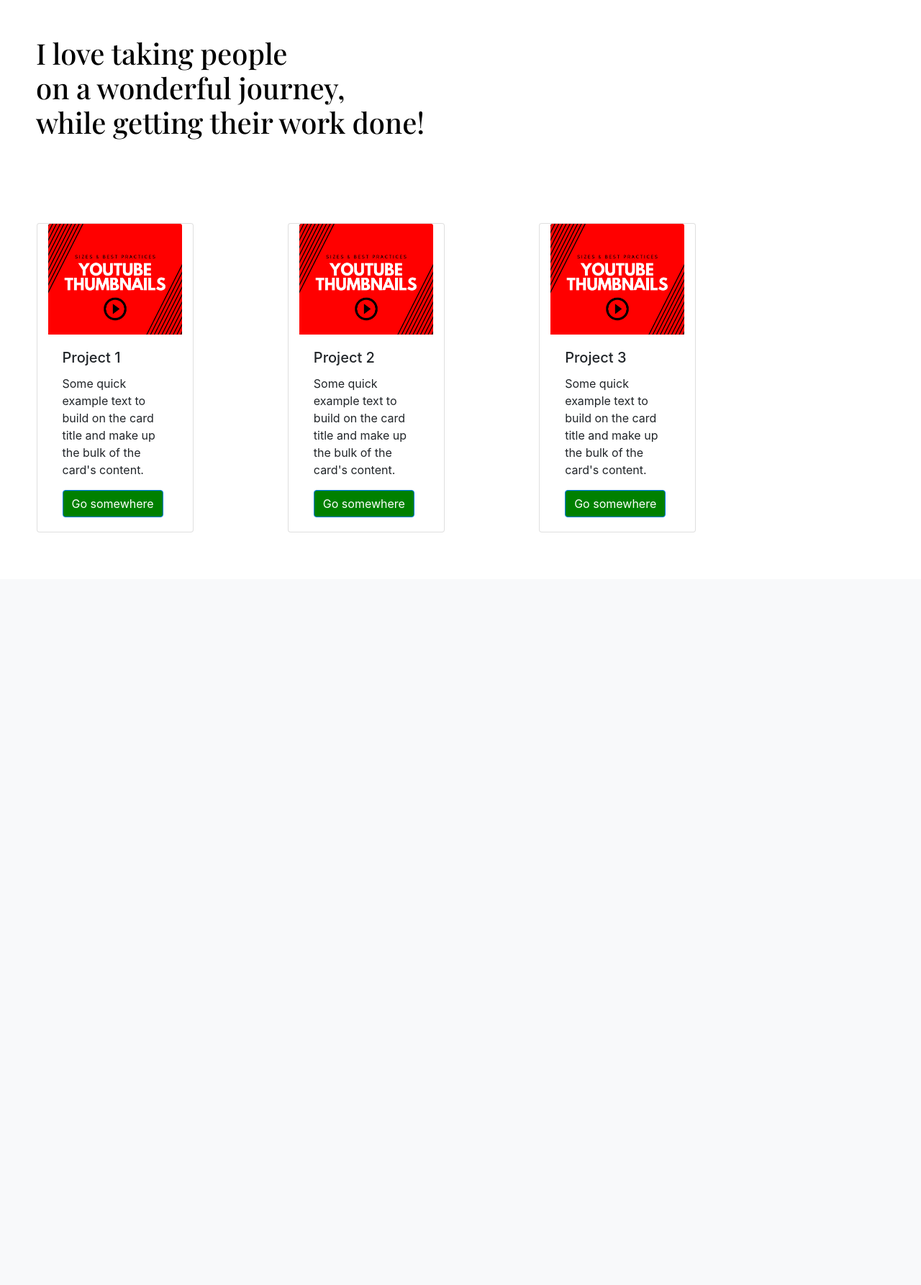
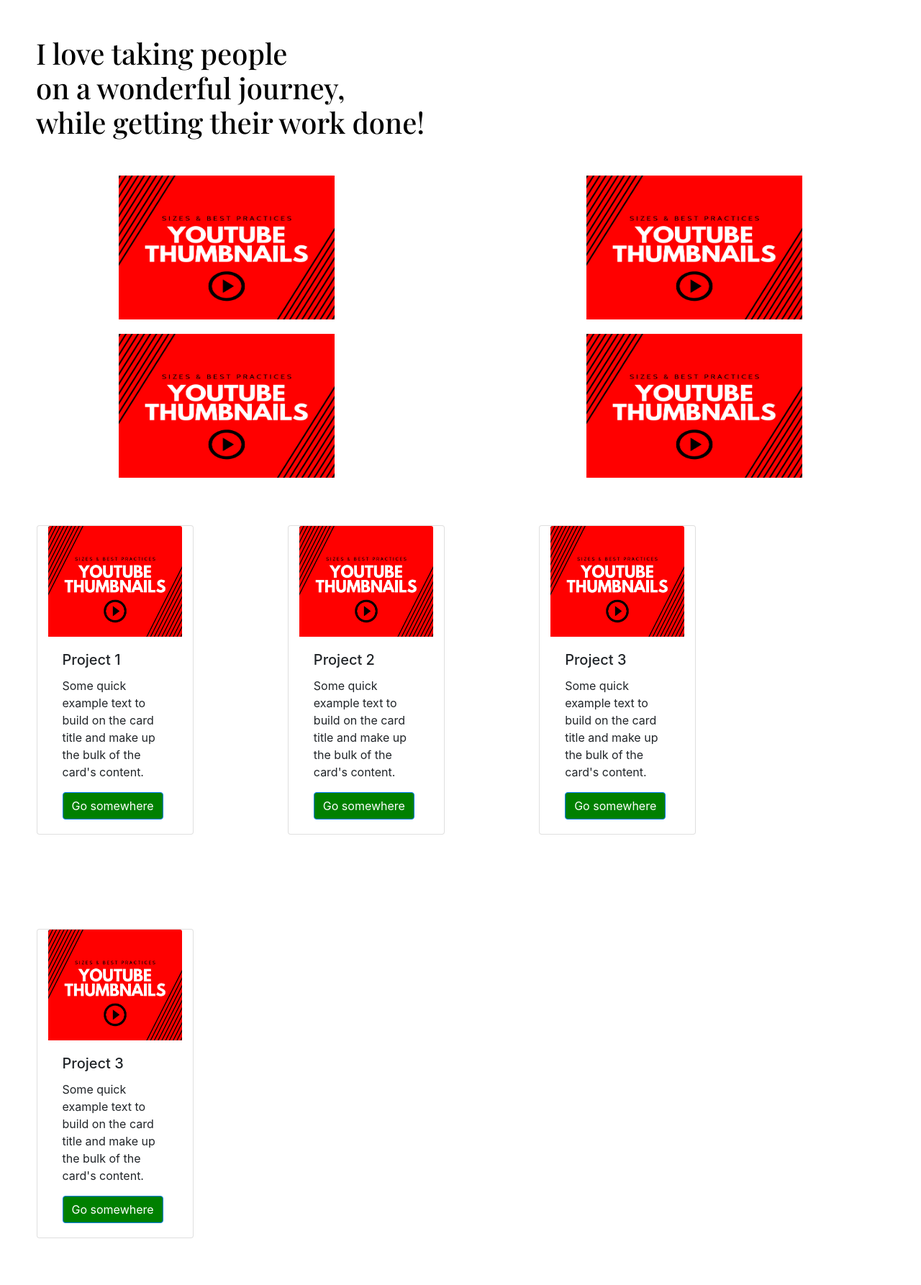
Before and after one commit to densaldanha/densaldanha.github.io, a PHP site: page /home.html in a window 1280 px wide. Shown: the part 80-1866 px from the top of the page at 72% size. Before the commit the page ends 820 px from the top, so only its background shows below. Run offline with PHP 8.4, Linux system fonts and the light colour scheme.

Commit message:
test run 1

```diff
--- a/home.css
+++ b/home.css
@@ -70,3 +70,58 @@ text-align: center;
     background-color: darkgreen;
 
 }
+
+.flip-card {
+    background-color: transparent;
+    width: 300px;
+    height: 200px;
+    perspective: 1000px; /* Remove this if you don't want the 3D effect */
+  }
+
+  /* This container is needed to position the front and back side */
+  .flip-card-inner {
+    position: relative;
+    width: 100%;
+    height: 100%;
+    text-align: center;
+    transition: transform 0.8s;
+    transform-style: preserve-3d;
+  }
+
+  /* Do an horizontal flip when you move the mouse over the flip box container */
+  .flip-card:hover .flip-card-inner {
+    transform: rotateY(180deg);
+  }
+
+  /* Position the front and back side */
+  .flip-card-front, .flip-card-back {
+    position: absolute;
+    width: 100%;
+    height: 100%;
+    -webkit-backface-visibility: hidden; /* Safari */
+    backface-visibility: hidden;
+  }
+
+  /* Style the front side (fallback if image is missing) */
+  .flip-card-front {
+    background-color: #bbb;
+    color: black;
+  }
+
+  /* Style the back side */
+  .flip-card-back {
+    background-color: green;
+    color: white;
+    transform: rotateY(180deg);
+  }
+
+  .grid-container{
+      display: grid;
+      justify-items: center;
+      grid-template-columns: 1fr 1fr;
+      grid-gap:20px;
+
+
+
+
+  }
--- a/home.html
+++ b/home.html
@@ -80,14 +80,82 @@
     </nav>
 
 
+    <!-- Navigation Bar Ends -->
 
-    <!-- Navigation Bar Ends -->
+
 
     <div class="headingText">
 
         <h1 id="mainText">I love taking people
             on a wonderful journey,
             while getting their work done!</h1>
+
+    </div>
+
+
+   <div class="grid-container">
+
+    <div class="grid-item grid-item1">
+    <div class="flip-card">
+        <div class="flip-card-inner">
+          <div class="flip-card-front">
+            <img src="/Images/testThumbnail.png" alt="testThumbnail" style="width: 300px; height: 200px;">
+          </div>
+          <div class="flip-card-back">
+            <h1>Research</h1>
+            <p>A few of my design Projects</p>
+            <p>Take a look</p>
+          </div>
+        </div>
+      </div>
+    </div>
+
+    <div class="grid-item grid-item2">
+      <div class="flip-card">
+        <div class="flip-card-inner">
+          <div class="flip-card-front">
+            <img src="/Images/testThumbnail.png" alt="testThumbnail" style="width: 300px; height: 200px;">
+          </div>
+          <div class="flip-card-back">
+            <h1>Design</h1>
+            <p>A few of my design Projects</p>
+            <p>Take a look</p>
+          </div>
+        </div>
+      </div>
+    </div>
+
+    <div class="grid-item grid-item3">
+        <div class="flip-card">
+          <div class="flip-card-inner">
+            <div class="flip-card-front">
+              <img src="/Images/testThumbnail.png" alt="testThumbnail" style="width: 300px; height: 200px;">
+            </div>
+            <div class="flip-card-back">
+              <h1>Photography</h1>
+              <p>A few of my design Projects</p>
+              <p>Take a look</p>
+            </div>
+          </div>
+        </div>
+      </div>
+
+      <div class="grid-item grid-item4">
+        <div class="flip-card">
+          <div class="flip-card-inner">
+            <div class="flip-card-front">
+              <img src="/Images/testThumbnail.png" alt="testThumbnail" style="width: 300px; height: 200px;">
+            </div>
+            <div class="flip-card-back">
+              <h1>Videos</h1>
+              <p>A few of my design Projects</p>
+              <p>Take a look</p>
+            </div>
+          </div>
+        </div>
+      </div>
+
+
 
     </div>
 
@@ -112,6 +180,15 @@
         <img class="card-img-top" src="/Images/testThumbnail.png" alt="Card image cap">
         <div class="card-body">
           <h5 class="card-title">Project 2</h5>
+          <p class="card-text">Some quick example text to build on the card title and make up the bulk of the card's content.</p>
+          <a href="#" class="btn btn-primary mainButtons">Go somewhere</a>
+        </div>
+      </div>
+
+      <div class="card col-sm-2" style="width: 250px">
+        <img class="card-img-top" src="/Images/testThumbnail.png" alt="Card image cap">
+        <div class="card-body">
+          <h5 class="card-title">Project 3</h5>
           <p class="card-text">Some quick example text to build on the card title and make up the bulk of the card's content.</p>
           <a href="#" class="btn btn-primary mainButtons">Go somewhere</a>
         </div>
```
